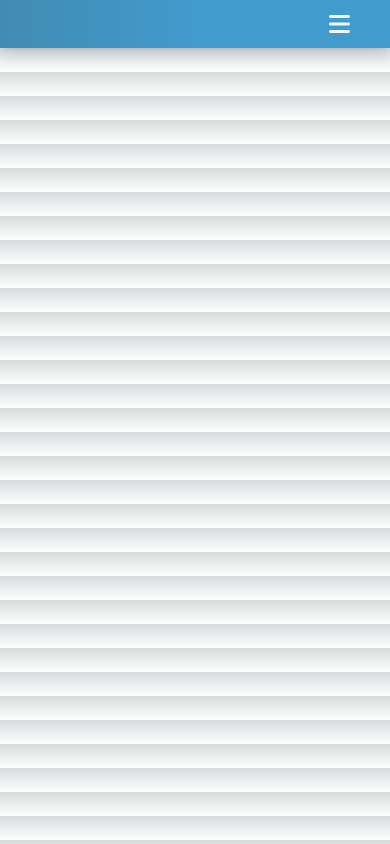
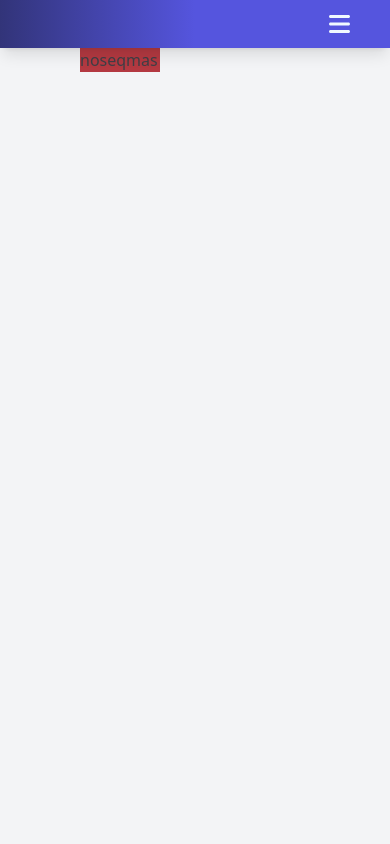
Before and after one commit to RamiroQuiro/kaypi, a Next.js app: page /dashboard/Disenio in a window 390 px wide. Built offline with nearby package versions, Linux system fonts and the light colour scheme; what tailwind-clip-path would draw is missing.

Commit message:
cambiando paleta de color y creando un backgroun sidebar

```diff
--- a/src/app/dashboard/Disenio/page.jsx
+++ b/src/app/dashboard/Disenio/page.jsx
@@ -1,7 +1,17 @@
+import SectionOutlet from '@/components/SectionOutlet'
 import React from 'react'
 
 export default function Disenio() {
   return (
-    <div>Diseño</div>
+    <SectionOutlet>
+<aside className='absolute w-20 top-0 left-20 bg-primary-500'>
+  <ul>
+    <li>colores</li>
+    <li>fuete</li>
+    <li>noseqmas</li>
+  </ul>
+</aside>
+
+    </SectionOutlet>
   )
 }
--- a/src/sidebar/Sidebar.jsx
+++ b/src/sidebar/Sidebar.jsx
@@ -24,7 +24,7 @@ export default function Sidebar() {
   const [toggle, setToggle] = useState(false);
 
   return (
-    <div className="md:w-20 md:border-r border-primary-300/50 w-screen fixed top-0 left-0 md:h-screen duration-300  md:bg-gradient-to-t md:from-primary-300 md:via-primary-200 md:to-primary-100 bg-gradient-to-r from-primary-100/80 via-primary-100/80 to-primary-200/80 backdrop-blur-sm  mx-auto md:items-center    shadow-lg md:shadow-none z-20">
+    <div className="md:w-20 md:border-r border-primary-300/50 w-screen fixed top-0 left-0 md:h-screen duration-300 md:bg-sidebar md:from-primary-300 md:via-primary-200 md:to-primary-100 bg-gradient-to-r from-primary-100/80 via-primary-100/80 to-primary-200/80 backdrop-blur-sm  mx-auto md:items-center    shadow-lg md:shadow-none z-20">
       <div
         className={`bg-gradient-to-r from-primary-100 via-primary-200 to-primary-200 w-full md:hidden cursor-pointer py-3 flex items-center justify-end pr-10 text-sky-50 text-2xl  duration-300`}
         onClick={() => setToggle(!toggle)}
--- a/src/sidebar/componentes/ButtonSidebar.jsx
+++ b/src/sidebar/componentes/ButtonSidebar.jsx
@@ -20,7 +20,7 @@ export default function ButtonSidebar({
       className={
         pathname==="/"+link
           ? `bg-primary-400 group relative border-none md:ml-7 shadow-lg rounded p-2 z-30 md:w-32 w-10/12  text-gray-600 flex h-10 items-center justify-center before:content-[' '] before:absolute before:w-2/3 before:right-0 before:opacity-1 before:h-full before:bg-primary-400/80 before:-z-20 before:translate-y-2 before:block before:rounded before:bottom-0 before:-rotate-12 before:duration-500 `
-          : `flex relative group md:hover:w-32 w-11/12 border-none z-30 ml-5 md:w-10 overflow-hidden cursor-pointer group md:items-center text-neutral-100 md:justify-between  p-2 gap-x-8 md:gap-1 md:p-2 mx-auto hover:bg-primary-400 duration-300 hover:text-gray-600 rounded h-10  before:content-[' '] before:absolute before:w-2/3 before:right-0 before:h-full before:bg-primary-400/80 before:-z-20 before:opacity-0 before:duration-300 before:rotate-0 `
+          : `flex   border relative group md:hover:w-32 w-11/12 border-none z-30 ml-5 md:w-10 overflow-hidden cursor-pointer group md:items-center text-neutral-100 md:justify-between  p-2 gap-x-8 md:gap-1 md:p-2 mx-auto hover:bg-primary-400 duration-300 hover:text-gray-600 rounded h-10  before:content-[' '] before:absolute before:w-2/3 before:right-0 before:h-full before:bg-primary-400/80 before:-z-20 before:opacity-0 before:duration-300 before:rotate-0 `
       }
     >
 
--- a/tailwind.config.js
+++ b/tailwind.config.js
@@ -17,9 +17,9 @@ module.exports = {
       colors:{
          // for 'primary' and'success'  - use the colorblind-friendly version (blue-grey, cyan-grey, green-grey, orange-grey, purple-grey, red-grey, yellow-grey and violet-grey) and use the hex value.  Also, check out the Color Wheel demo.  Also, check out the Palette demo for the 5 color version.  Also, check out the Paletton demo for the inverse of colors.  Also, check out the Color Wheel demo for the 5 color version.  Also, check out the Paletton demo for the inverse of colors
          'primary':{
-          100:'#428BB3',
-          200:'#419BCC',
-          300:'#FF6B75',
+          100:'#323479',
+          200:'#5555de',
+          300:'#2cd4d9',
           400:'#FFFC85',
           500:'#B33941',
           600:'#04A9BE'
@@ -29,6 +29,7 @@ module.exports = {
         borderRounded:'23% 77% 0% 100% / 0% 67% 33% 100%'
       },
       backgroundImage:{
+        sidebar: "linear-gradient(-52deg,#FF6B7599 30%,transparent 20%),linear-gradient(65deg,#5555de 40%,transparent 30%),linear-gradient(to bottom, #323479 60%,#132230 100%)",
         ruido1:'url(http://api.thumbr.it/whitenoise-361x370.png?) ',
         ruido2:'ffffffff&noise=a3d3e6&density=100&opacity=19',
         curva1:'radial-gradient(ellipse  at 45px 30px , transparent 50%, rgba(0, 255, 0, 0) 0%, #f0f000 0%)'
```
